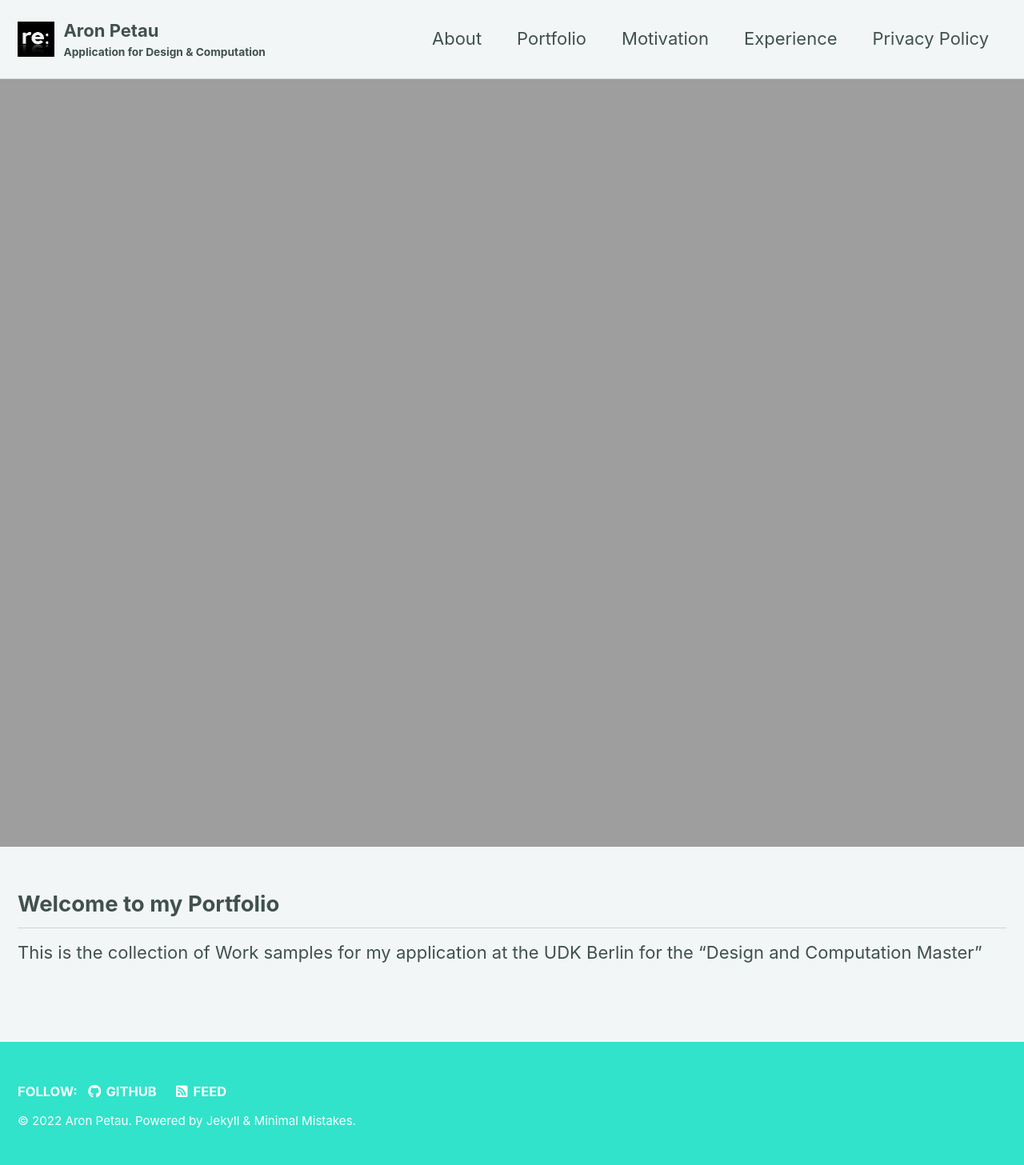
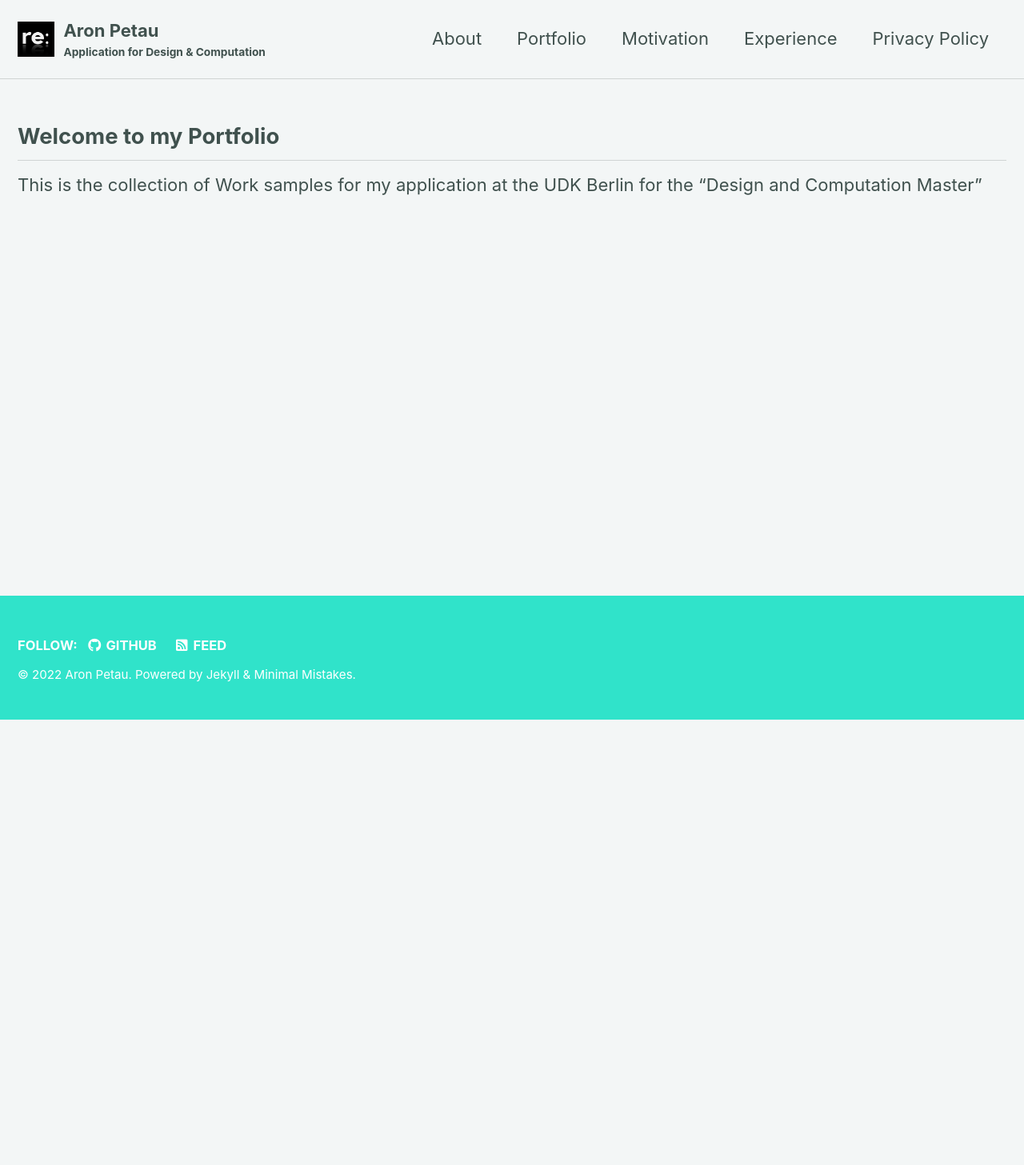
Before and after one commit to arontaupe/portfolio, a Jekyll site: the page built from _pages/home.md, in a window 1280 px wide. Shown: the whole page at 80% size. Built offline with Jekyll 4.4.1, drawn with Linux system fonts in a browser that asks for light colours; cached includes are drawn as plain includes; after the commit the page ends 900 px from its top, so only the background shows below that.

```diff
--- a/_pages/home.md
+++ b/_pages/home.md
@@ -4,11 +4,10 @@ layout: splash
 permalink: /
 date: 2022-03-02T11:48:41-04:00
 author: "Aron Petau"
-
+image:
+  feature: grass_blur.jpg
+  credit: Aron Petau
 header:
-  image:
-    feature: grass_blur.jpg
-    credit: Aron Petau
   actions:
     - label: "Directly to the Portfolio"
       url: "https://arontaupe.github.io/portfolio/portfolio"
```
